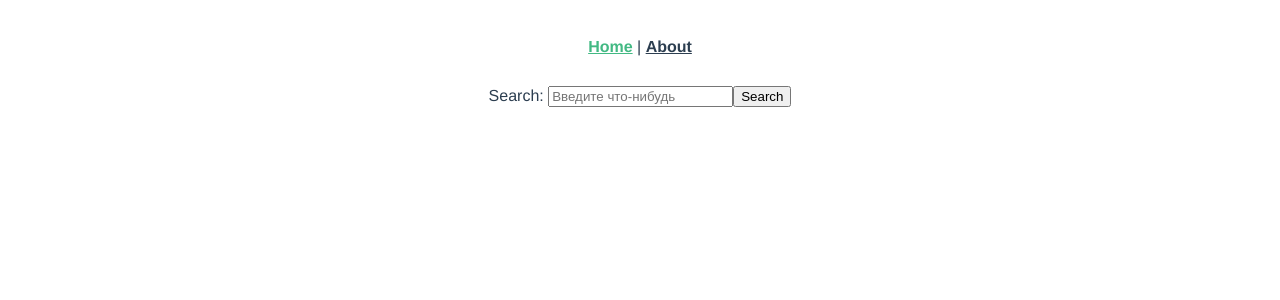
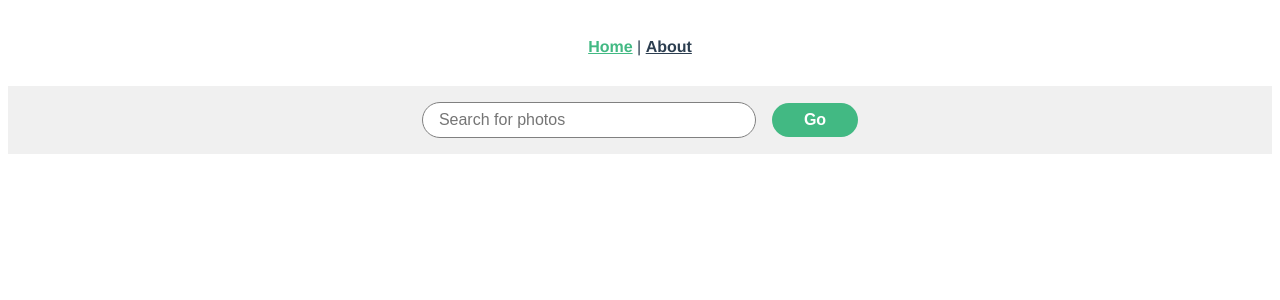
Before and after one commit to sheffcer/vue-flickr, a Vue app: page / in a window 1280 px wide. Shown: the top 300 px of the page. Built offline with nearby package versions, Linux system fonts and the light colour scheme.

Commit message:
added styles in project

```diff
--- a/package.json
+++ b/package.json
@@ -22,6 +22,9 @@
     "babel-eslint": "^10.0.3",
     "eslint": "^5.16.0",
     "eslint-plugin-vue": "^5.0.0",
+    "node-sass": "^4.13.0",
+    "sass-loader": "^8.0.0",
+    "vue-simple-spinner": "^1.2.8",
     "vue-template-compiler": "^2.6.10"
   },
   "eslintConfig": {
--- a/src/components/ImageCard.vue
+++ b/src/components/ImageCard.vue
@@ -1,13 +1,13 @@
 <template>
-  <li>
-    <img :src="image.url_n" :alt="image.title">
-    <div>
-      <p v-if="image.title">{{image.title}}</p>
-      <p v-else>No Title Found</p>
-      <p>By {{image.ownername}}</p>
-      <section>
-        <p>{{image.datetaken}}</p>
-        <p>Views: {{image.views}}</p>
+  <li class="image-card">
+    <img class="image-card__image" :src="image.url_n" :alt="image.title">
+    <div class="image-card__body">
+      <p v-if="image.title" class="image-title">{{image.title}}</p>
+      <p v-else class="image-title">No Title Found</p>
+      <p class="image-owner">By {{image.ownername}}</p>
+      <section class="image-date-view-wrapper">
+        <p class="image-date">{{image.datetaken}}</p>
+        <p class="image-views">Views: {{image.views}}</p>
       </section>
     </div>
   </li>
@@ -18,3 +18,52 @@ export default {
   props: [ 'image' ]
 }
 </script>
+<style lang="scss">
+.image-card {
+  width: calc(33% - 1rem);
+  margin: .5rem;
+  border-radius: 5px;
+  box-shadow: 0 5px 15px rgba(0, 0, 0, .15);
+  background: white;
+  @media only screen and (max-width: 799px) {
+    width: calc(50% - 1rem);
+  }
+  @media only screen and (max-width: 549px) {
+    width: 100%;
+    margin: .5rem 0;
+  }
+}
+.image-card__image {
+  border-radius: 5px 5px 0 0;
+  width: 100%;
+  height: 200px;
+  object-fit: cover;
+}
+.image-card__body {
+  padding: .5rem 1rem 1rem;
+}
+.image-title {
+  font-weight: bold;
+  margin: 0;
+}
+.image-owner {
+  margin-top: 0;
+  font-size: .8rem;
+}
+.image-title,
+.image-owner {
+  white-space: nowrap;
+  text-overflow: ellipsis;
+  overflow: hidden;
+}
+.image-date-view-wrapper {
+  display: flex;
+  align-items: center;
+  justify-content: space-between;
+}
+.image-date,
+.image-views {
+  margin-bottom: 0;
+  font-size: .8rem;
+}
+</style>
--- a/src/views/Home.vue
+++ b/src/views/Home.vue
@@ -1,31 +1,47 @@
 <template>
-  <div class="home">
-    <form>
+  <div>
+    <nav class='navbar'>
+      <form class='searchbar'>
         <label>
-        Search:
-        <input v-model="tag" type="text" placeholder="Введите что-нибудь" />
+          <span class='screen-reader-only'>Search:</span>
+          <input
+            v-model='tag'
+            placeholder='Search for photos'
+            type='text'
+            class='searchbar-input'
+          />
         </label>
-      <button type="submit" class="go-button" @click.prevent="search">
-        Search
+        <button
+          type='submit'
+          class='btn btn--green btn--go'
+          @click.prevent='search'
+        >
+          Go
         </button>
       </form>
-    <p v-if="loading">
-      Loading...
+    </nav>
+    <div class='wrapper'>
+      <p v-if='loading' class='text-centered'>
+        <spinner size='medium' message='Loading...' />
       </p>
-    <ul v-else>
-      <image-card v-for="image in images" :key="image.id" :image="image" />
+      <ul v-else class='image-card-grid'>
+        <image-card v-for='image in images' :key='image.id' :image='image' />
       </ul>
     </div>
+  </div>
 </template>
+
 <script>
 import config from '../../config'
 import axios from 'axios'
+import Spinner from 'vue-simple-spinner'
 import ImageCard from '@/components/ImageCard'
 
 export default {
   name: 'home',
   components: {
-    ImageCard
+    ImageCard,
+    Spinner
   },
   data () {
     return {
@@ -64,3 +80,76 @@ export default {
   }
 }
 </script>
+<style lang='scss'>
+.screen-reader-only {
+  height: 1px;
+  width: 1px;
+  position: absolute;
+  left: -100000px;
+}
+.text-centered {
+  text-align: center;
+}
+.wrapper {
+  margin: 0 auto;
+  max-width: 800px;
+  @media only screen and (max-width: 799px) {
+    max-width: 100%;
+    margin: 0 1.5rem;
+  }
+}
+.image-card-grid {
+  list-style: none;
+  margin: .5rem 0;
+  padding: 0;
+  display: flex;
+  align-items: flex-start;
+  flex-wrap: wrap;
+}
+.navbar {
+  display: flex;
+  align-items: center;
+  justify-content: center;
+  padding: 1rem;
+  background: #F0F0F0;
+}
+.searchbar {
+  width: 300px;
+  display: flex;
+  align-items: center;
+  justify-content: center;
+  @media only screen and (max-width: 549px) {
+    width: 100%;
+    label {
+      width: 80%;
+    }
+  }
+}
+.searchbar-input {
+  padding: .5rem 1rem;
+  border-radius: 20px;
+  font-size: 1rem;
+  border: 1px solid gray;
+  min-width: 300px;
+  @media only screen and (max-width: 549px) {
+    min-width: 0;
+    width: 100%;
+  }
+}
+.btn {
+  padding: .5rem 1rem;
+  font-size: 1rem;
+  border-radius: 20px;
+  background: transparent;
+  border: none;
+}
+.btn--green {
+  background: #42b983;
+  color: white;
+  font-weight: bold;
+}
+.btn--go {
+  padding: .5rem 2rem;
+  margin-left: 1rem;
+}
+</style>
```
Also changed, not shown: 1 other file (tests, documents, lock files or other folders). Lines whose indentation alone changed are shown as unchanged.
